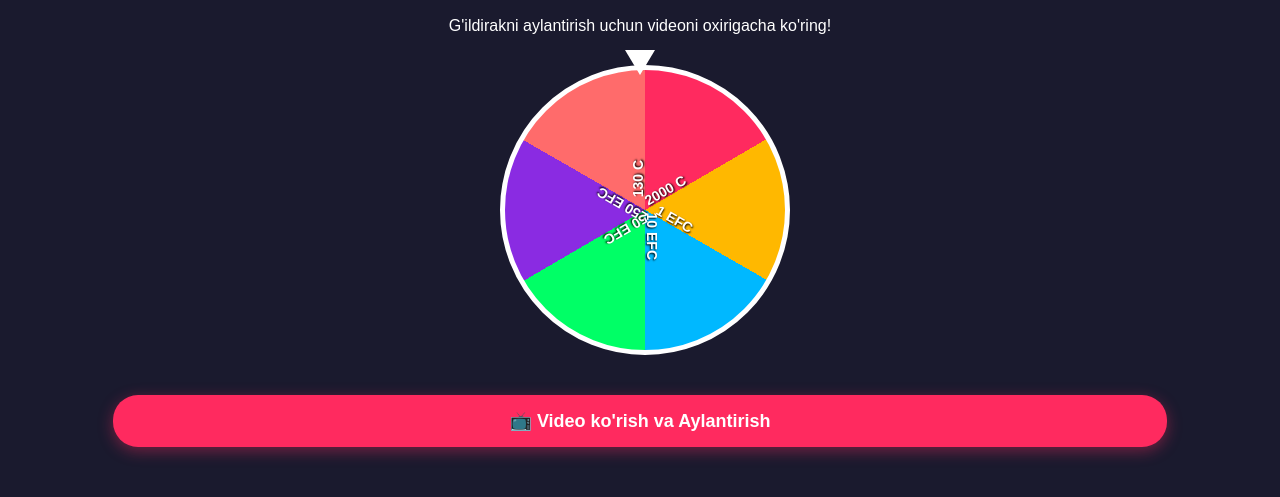
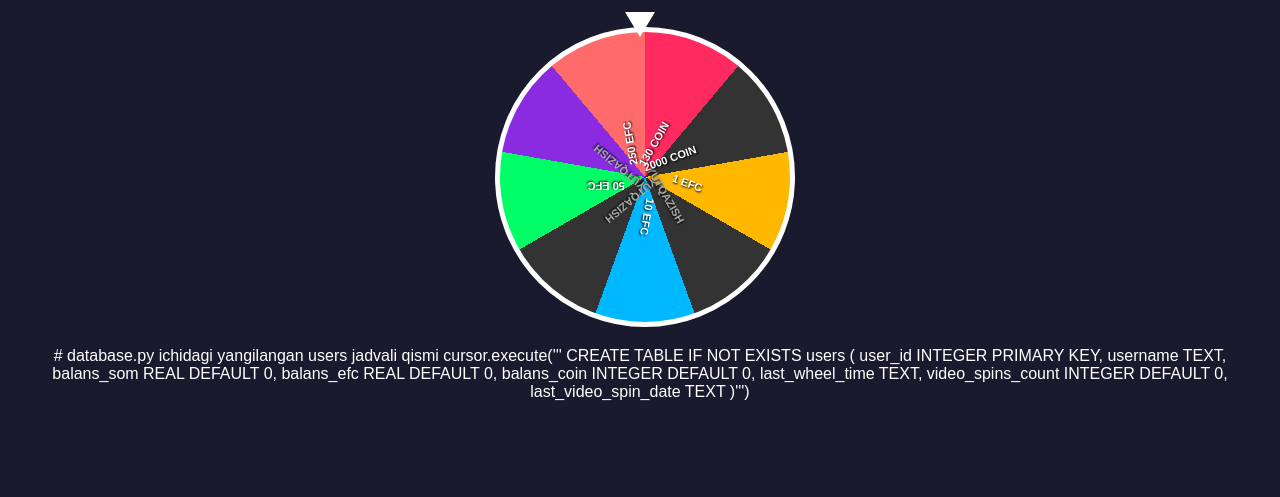
Before and after one commit to asilbekkovmiddinov-svg/EFC-Football-Bot, a plain HTML site: page index.html in a window 1280 px wide. Shown: the part 71-568 px from the top of the page. Drawn offline with Linux system fonts and the light colour scheme; a script that the page names is missing.

Commit message:
Update index.html

```diff
--- a/index.html
+++ b/index.html
@@ -8,18 +8,22 @@
     <script src="https://adsgram.ai"></script>
     <style>
         body { font-family: sans-serif; text-align: center; background: #1a1a2e; color: #fff; padding: 20px; margin: 0; }
-        .wheel-container { position: relative; width: 280px; height: 280px; margin: 30px auto; }
-        .wheel { width: 100%; height: 100%; border-radius: 50%; border: 5px solid #fff; background: conic-gradient(#ff2a5f 0% 16.6%, #ffb800 16.6% 33.3%, #00b8ff 33.3% 50%, #00ff66 50% 66.6%, #8a2be2 66.6% 83.3%, #ff6b6b 83.3% 100%); transition: transform 4s cubic-bezier(0.17, 0.67, 0.12, 0.99); position: relative; overflow: hidden; }
+        .wheel-container { position: relative; width: 290px; height: 290px; margin: 30px auto; }
+        /* 9 ta teng sektorga bo'lingan conic-gradient (har biri 40 darajadan) */
+        .wheel { width: 100%; height: 100%; border-radius: 50%; border: 5px solid #fff; background: conic-gradient(#ff2a5f 0deg 40deg, #333333 40deg 80deg, #ffb800 80deg 120deg, #333333 120deg 160deg, #00b8ff 160deg 200deg, #333333 200deg 240deg, #00ff66 240deg 280deg, #8a2be2 280deg 320deg, #ff6b6b 320deg 360deg); transition: transform 4s cubic-bezier(0.17, 0.67, 0.12, 0.99); position: relative; overflow: hidden; }
         .pointer { position: absolute; top: -15px; left: 50%; transform: translateX(-50%); width: 0; height: 0; border-left: 15px solid transparent; border-right: 15px solid transparent; border-top: 25px solid #fff; z-index: 10; }
 
-        /* G'ildirak ichidagi matnlar pozitsiyasi */
-        .label { position: absolute; width: 50%; height: 30px; top: 50%; left: 50%; transform-origin: 0% 0%; text-align: right; padding-right: 20px; box-sizing: border-box; font-weight: bold; font-size: 14px; text-shadow: 1px 1px 2px #000; }
-        .l1 { transform: rotate(30deg) translate(-50%, -50%); }
-        .l2 { transform: rotate(90deg) translate(-50%, -50%); }
-        .l3 { transform: rotate(150deg) translate(-50%, -50%); }
-        .l4 { transform: rotate(210deg) translate(-50%, -50%); }
-        .l5 { transform: rotate(270deg) translate(-50%, -50%); }
-        .l6 { transform: rotate(330deg) translate(-50%, -50%); }
+        /* 9 ta sektor uchun matnlar burchagi */
+        .label { position: absolute; width: 50%; height: 30px; top: 50%; left: 50%; transform-origin: 0% 0%; text-align: right; padding-right: 15px; box-sizing: border-box; font-weight: bold; font-size: 11px; text-shadow: 1px 1px 2px #000; }
+        .l1 { transform: rotate(20deg) translate(-50%, -50%); }
+        .l2 { transform: rotate(60deg) translate(-50%, -50%); color: #aaa; }
+        .l3 { transform: rotate(100deg) translate(-50%, -50%); }
+        .l4 { transform: rotate(140deg) translate(-50%, -50%); color: #aaa; }
+        .l5 { transform: rotate(180deg) translate(-50%, -50%); }
+        .l6 { transform: rotate(220deg) translate(-50%, -50%); color: #aaa; }
+        .l7 { transform: rotate(260deg) translate(-50%, -50%); }
+        .l8 { transform: rotate(300deg) translate(-50%, -50%); }
+        .l9 { transform: rotate(340deg) translate(-50%, -50%); }
 
         button { background: #ff2a5f; color: white; border: none; padding: 15px 30px; font-size: 18px; border-radius: 25px; cursor: pointer; margin-top: 20px; font-weight: bold; width: 85%; box-shadow: 0 4px 15px rgba(255, 42, 95, 0.4); }
         button:disabled { background: #555; cursor: not-allowed; box-shadow: none; }
@@ -27,55 +31,29 @@
 </head>
 <body>
     <h2>🎡 OMAD G'ILDIRAGI 🎡</h2>
-    <p>G'ildirakni aylantirish uchun videoni oxirigacha ko'ring!</p>
-
     <div class="wheel-container">
         <div class="pointer"></div>
         <div class="wheel" id="wheel">
-            <!-- Sektorlardagi yutuqlar matni -->
             <div class="label l1">1 EFC</div>
-            <div class="label l2">10 EFC</div>
-            <div class="label l3">50 EFC</div>
-            <div class="label l4">250 EFC</div>
-            <div class="label l5">130 C</div>
-            <div class="label l6">2000 C</div>
+            <div class="label l2">YUTQAZISH</div>
+            <div class="label l3">10 EFC</div>
+            <div class="label l4">YUTQAZISH</div>
+            <div class="label l5">50 EFC</div>
+            <div class="label l6">YUTQAZISH</div>
+            <div class="label l7">250 EFC</div>
+            <div class="label l8">130 COIN</div>
+            <div class="label l9">2000 COIN</div>
         </div>
     </div>
-    <button id="spinBtn" onclick="showAd()">📺 Video ko'rish va Aylantirish</button>
-    <script>
-        const tg = window.Telegram.WebApp;
-        tg.expand();
-
-        // ⚠️ DIQQAT: "YOUR_BLOCK_ID_HERE" o'rniga AdsGram panelidan olgan block-id kodini yozing!
-        const AdController = window.Adsgram.init({ blockId: "YOUR_BLOCK_ID_HERE" });
-
-        function showAd() {
-            document.getElementById("spinBtn").disabled = true;
-
-            // AdsGram video reklamasini ishga tushirish
-            AdController.show().then((result) => {
-                // Video muvaffaqiyatli ko'rilsa, g'ildirak aylanadi
-                startSpin();
-            }).catch((error) => {
-                alert("Reklama yuklanmadi yoki oxirigacha ko'rilmadi! Qayta urining.");
-                document.getElementById("spinBtn").disabled = false;
-            });
-        }
-
-        function startSpin() {
-            const wheel = document.getElementById("wheel");
-            // Tasodifiy burchak va kamida 4 marta to'liq aylanish (1440 daraja)
-            const randomDegrees = Math.floor(Math.random() * 360) + 1440;
-            wheel.style.transform = `rotate(${randomDegrees}deg)`;
-
-            // G'ildirak 4 soniya aylanadi, keyin natija botga ketadi
-            setTimeout(() => {
-                // Botga muvaffaqiyatli aylanganlik haqida signal yuborish
-                tg.sendData(JSON.stringify({ action: "wheel_spin_success" }));
-                // Mini App oynasini avtomat yopish
-                tg.close();
-            }, 4100);
-        }
-    </script>
-</body>
-</html>
+    # database.py ichidagi yangilangan users jadvali qismi
+    cursor.execute('''
+    CREATE TABLE IF NOT EXISTS users (
+        user_id INTEGER PRIMARY KEY,
+        username TEXT,
+        balans_som REAL DEFAULT 0,
+        balans_efc REAL DEFAULT 0,
+        balans_coin INTEGER DEFAULT 0,
+        last_wheel_time TEXT,
+        video_spins_count INTEGER DEFAULT 0,
+        last_video_spin_date TEXT
+    )''')
```
